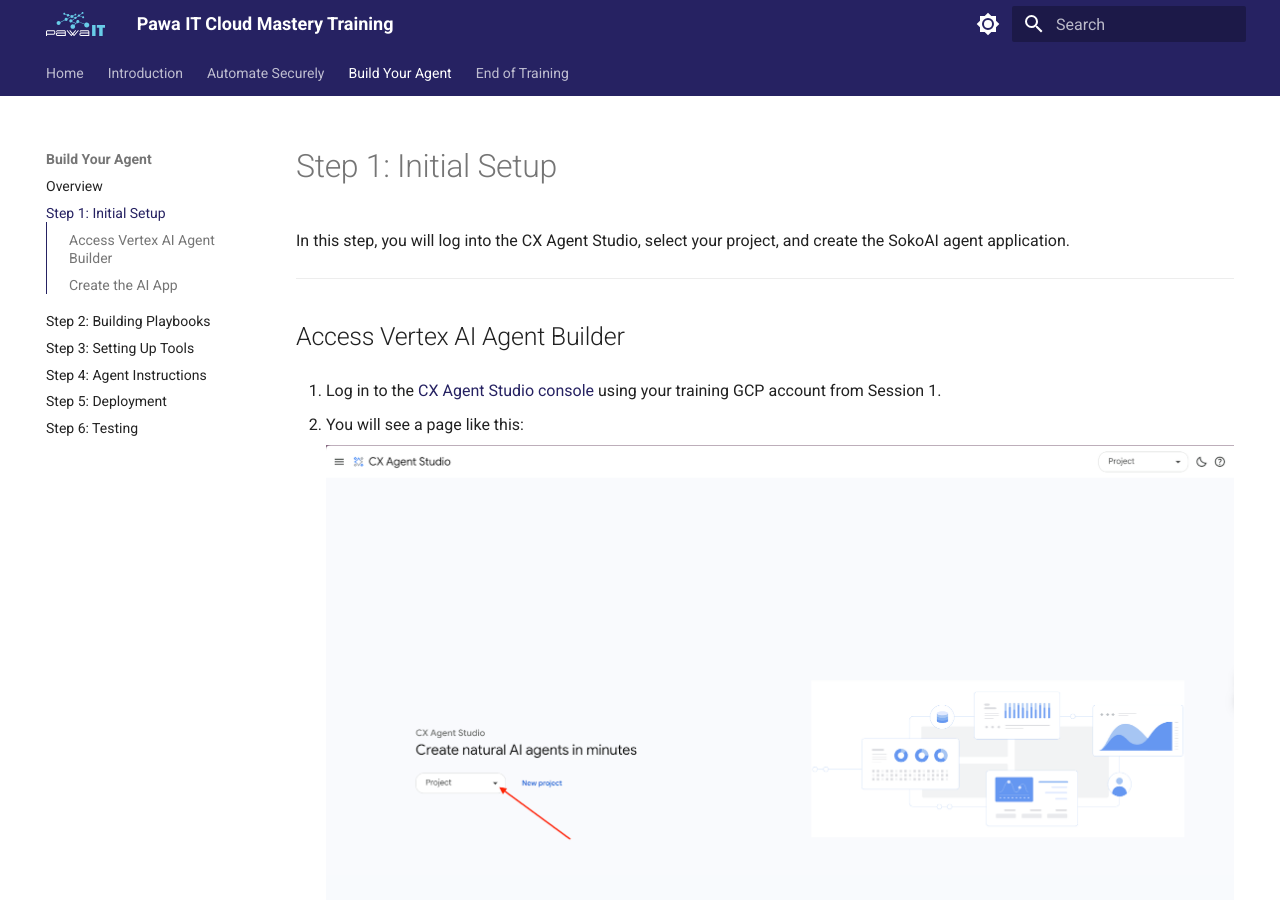
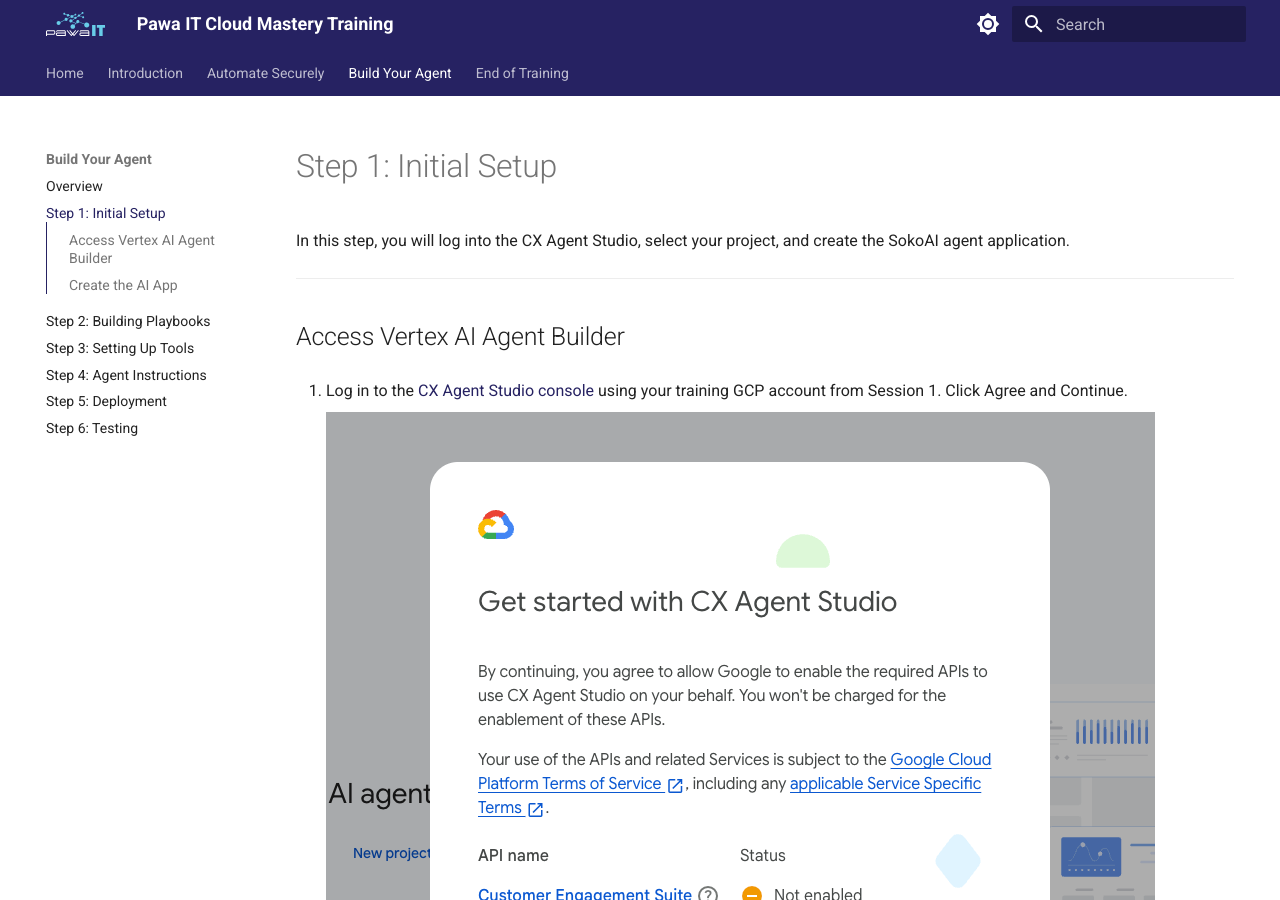
Before and after one commit to Pawa-IT-Solutions/cloud-mastery-docs-2026, an MkDocs documentation site: the page built from docs/virtual-agent/sokoai-setup.md, in a window 1280 px wide and 900 px high. Built offline with MkDocs 1.6.1 and Material for MkDocs 9.7.7, drawn with Linux system fonts in a browser that asks for light colours.

```diff
--- a/docs/virtual-agent/sokoai-setup.md
+++ b/docs/virtual-agent/sokoai-setup.md
@@ -6,7 +6,9 @@
 
 ## Access Vertex AI Agent Builder
 
-1. Log in to the [CX Agent Studio console](https://ces.cloud.google.com) using your training GCP account from Session 1.
+1. Log in to the [CX Agent Studio console](https://ces.cloud.google.com) using your training GCP account from Session 1. Click Agree and Continue.
+
+    ![Final complete agent setup](assets/get-started-screen.png)
 
 2. You will see a page like this:
 
```
Also changed, not shown: docs/virtual-agent/sokoai-deployment.md (+1 -1 lines), docs/virtual-agent/assets/get-started-screen.png (added).
